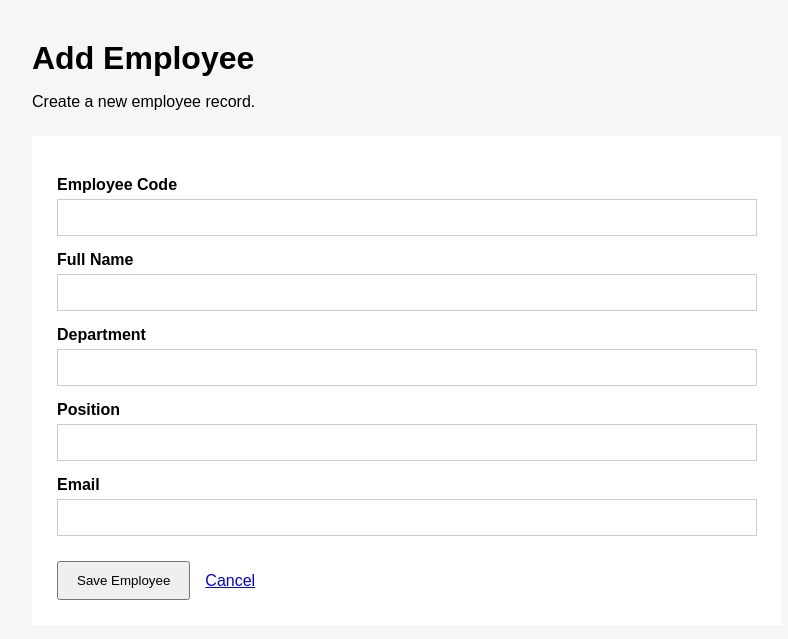
After one commit to pauljohnsuela64-prog/IT-Asset-Management-System, a Flask app: page /employees/add in a window 1280 px wide. The commit adds this page. Shown: the top 639 px of the page, without its empty margins (32-820 px from the left). Run offline with Flask 3, Linux system fonts and the light colour scheme.

Commit message:
Add employee creation feature

```diff
--- a/app.py
+++ b/app.py
@@ -1,5 +1,11 @@
 from flask import Flask, render_template, request, redirect, url_for, abort
+
 import mysql.connector
+
+from employee_repository import (
+    get_all_employees,
+    create_employee,
+)
 
 from asset_repository import (
     get_all_assets,
@@ -98,7 +104,7 @@ def edit_asset(asset_id):
 
 
     if request.method == "POST":
-        asset_tag = request.form.get("asset_tag", "").strip()
+        asset_tag = request.form.get("asse  t_tag", "").strip()
         device_name = request.form.get("device_name", "").strip()
         asset_type = request.form.get("asset_type", "").strip()
         brand = request.form.get("brand", "").strip()
@@ -198,6 +204,58 @@ def retire_asset_route(asset_id):
         error=None,
     )
 
+@app.route("/employees")
+def employees():
+    employees = get_all_employees()
+
+    return render_template(
+        "employees.html",
+        employees=employees,
+    )
+
+@app.route("/employees/add", methods=["GET", "POST"])
+def add_employee():
+    error = None
+
+    if request.method == "POST":
+        employee_code = request.form.get("employee_code", "").strip()
+        full_name = request.form.get("full_name", "").strip()
+        department = request.form.get("department", "").strip()
+
+        position = request.form.get("position", "").strip() or None
+        email = request.form.get("email", "").strip() or None
+
+        if not employee_code:
+            error = "Employee Code is required."
+
+        elif not full_name:
+            error = "Full Name is required."
+
+        elif not department:
+            error = "Department is required."
+
+        else:
+            try:
+                create_employee(
+                    employee_code,
+                    full_name,
+                    department,
+                    position,
+                    email,
+                )
+
+                return redirect(url_for("employees"))
+
+            except mysql.connector.IntegrityError:
+                error = "Employee Code or Email already exists."
+
+            except mysql.connector.Error:
+                error = "Unable to save the employee. Please try again."
+
+    return render_template(
+        "add_employee.html",
+        error=error,
+    )
 
 if __name__ == "__main__":
     app.run(debug=True, use_reloader=False)
--- /dev/null
+++ b/database/employees.sql
@@ -0,0 +1,12 @@
+CREATE TABLE IF NOT EXISTS employees (
+    employee_id INT AUTO_INCREMENT PRIMARY KEY,
+    employee_code VARCHAR(50) NOT NULL UNIQUE,
+    full_name VARCHAR(150) NOT NULL,
+    department VARCHAR(100) NOT NULL,
+    position VARCHAR(100) DEFAULT NULL,
+    email VARCHAR(150) DEFAULT NULL UNIQUE,
+    status VARCHAR(20) NOT NULL DEFAULT 'Active',
+    created_at TIMESTAMP DEFAULT CURRENT_TIMESTAMP,
+    updated_at TIMESTAMP DEFAULT CURRENT_TIMESTAMP
+        ON UPDATE CURRENT_TIMESTAMP
+);
--- /dev/null
+++ b/templates/add_employee.html
@@ -0,0 +1,90 @@
+<!DOCTYPE html>
+<html lang="en">
+
+<head>
+    <meta charset="UTF-8">
+
+    <meta
+        name="viewport"
+        content="width=device-width, initial-scale=1.0"
+    >
+
+    <title>Add Employee</title>
+
+    <link
+        rel="stylesheet"
+        href="{{ url_for('static', filename='css/style.css') }}"
+    >
+</head>
+
+<body>
+
+<div class="container">
+
+    <h1>Add Employee</h1>
+    <p>Create a new employee record.</p>
+
+    {% if error %}
+        <div class="error">
+            {{ error }}
+        </div>
+    {% endif %}
+
+    <form method="POST">
+
+        <label>Employee Code</label>
+
+        <input
+            type="text"
+            name="employee_code"
+            required
+        >
+
+        <label>Full Name</label>
+
+        <input
+            type="text"
+            name="full_name"
+            required
+        >
+
+        <label>Department</label>
+
+        <input
+            type="text"
+            name="department"
+            required
+        >
+
+        <label>Position</label>
+
+        <input
+            type="text"
+            name="position"
+        >
+
+        <label>Email</label>
+
+        <input
+            type="email"
+            name="email"
+        >
+
+        <div class="form-actions">
+
+            <button type="submit">
+                Save Employee
+            </button>
+
+            <a href="{{ url_for('employees') }}">
+                Cancel
+            </a>
+
+        </div>
+
+    </form>
+
+</div>
+
+</body>
+</html>
--- a/templates/assets.html
+++ b/templates/assets.html
@@ -23,6 +23,10 @@
 
     <h1>IT Asset Management System</h1>
     <p>Asset Management</p>
+
+    <a href="{{ url_for('employees') }}">
+    Employee Management
+    </a>
 
     <div class="section-header">
 
```
Also changed, not shown: employee_repository.py (added, +88 -0 lines), setup_employees.py (added, +32 -0 lines), templates/employees.html (added, +95 -0 lines).
